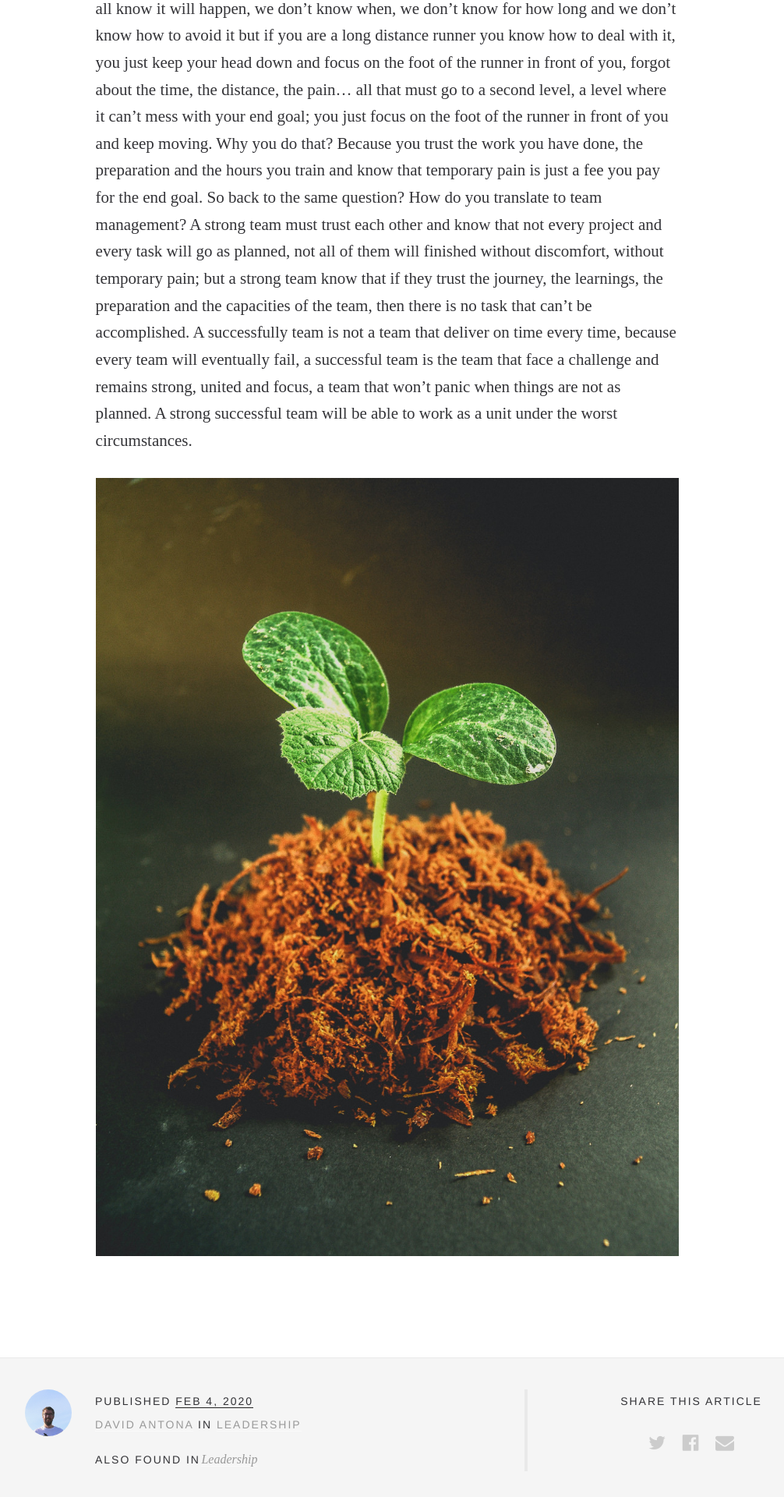
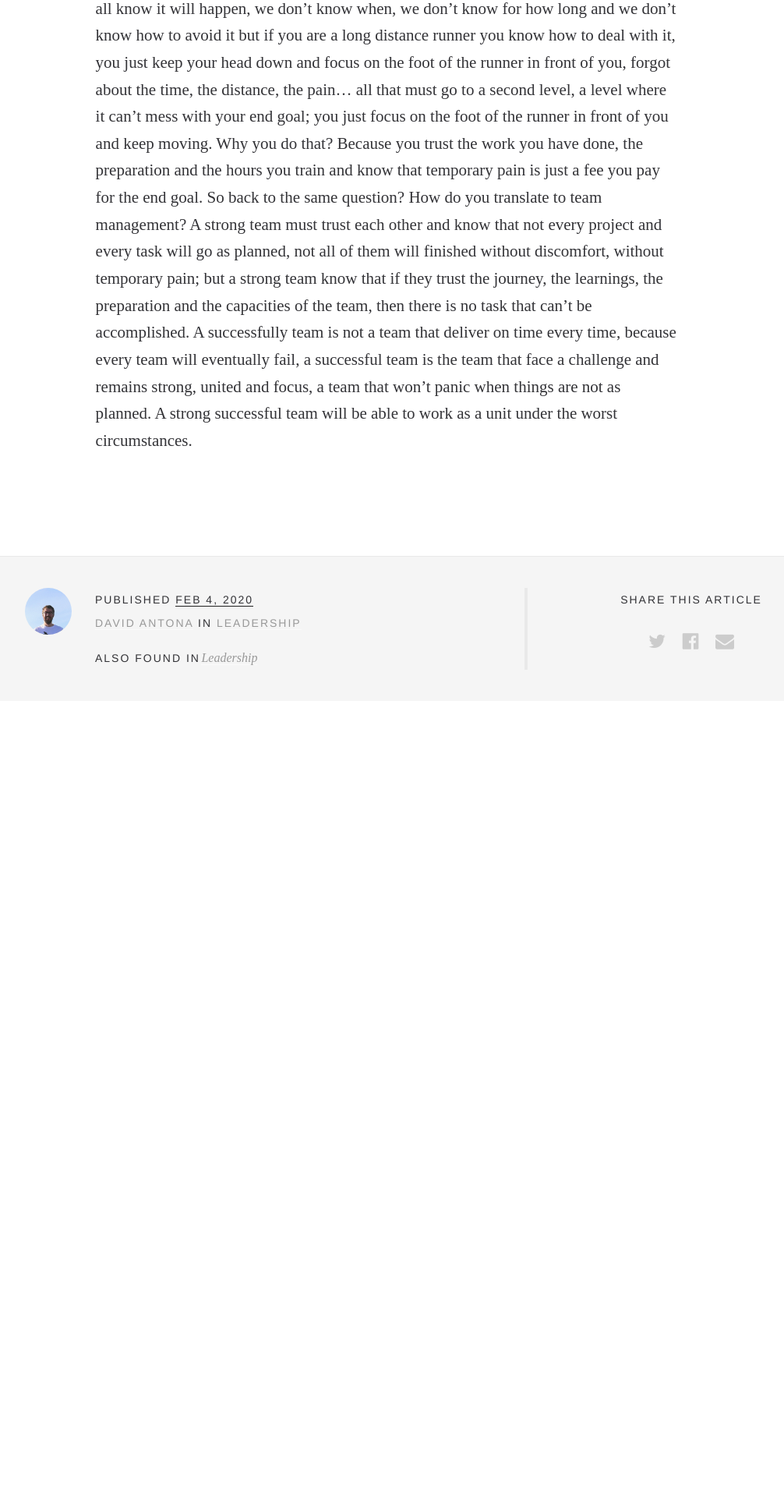
Before and after one commit to 2sherpas/2sherpas.github.io, a Jekyll site: the page built from _posts/2020-02-04-the-running-manager.md, in a window 1280 px wide. Shown: the part 2624-4544 px from the top of the page at 78% size, without its empty margins (143-1149 px from the left). Built offline with Jekyll 4.4.1, drawn with Linux system fonts in a browser that asks for light colours.

Commit message:
remove image from post

```diff
--- a/_posts/2020-02-04-the-running-manager.md
+++ b/_posts/2020-02-04-the-running-manager.md
@@ -37,6 +37,3 @@ Of course a good team needs to have good legs not just a strong mind, but the be
 If you have run longs distances you know what I mean, head down is something that we all know it will happen, we don’t know when, we don’t know for how long and we don’t know how to avoid it but if you are a long distance runner you know how to deal with it, you just keep your head down and focus on the foot of the runner in front of you, forgot about the time, the distance, the pain… all that must go to a second level, a level where it can’t mess with your end goal; you just focus on the foot of the runner in front of you and keep moving. Why you do that? Because you trust the work you have done, the preparation and the hours you train and know that temporary pain is just a fee you pay for the end goal.
 So back to the same question? How do you translate to team management? A strong team must trust each other and know that not every project and every task will go as planned, not all of them will finished without discomfort, without temporary pain; but a strong team know that if they trust the journey, the learnings, the preparation and the capacities of the team, then there is no task that can’t be accomplished.
 A successfully team  is not a team that deliver on time every time, because every team will eventually fail, a successful team is the team that face a challenge and remains strong, united and focus, a team that won’t panic when things are not as planned. A strong successful team will be able to work as a unit under the worst circumstances.
-
-
-![Grow image]({{site.url}}/{{site.baseurl}}img/post-assets/grow.jpg)
```
